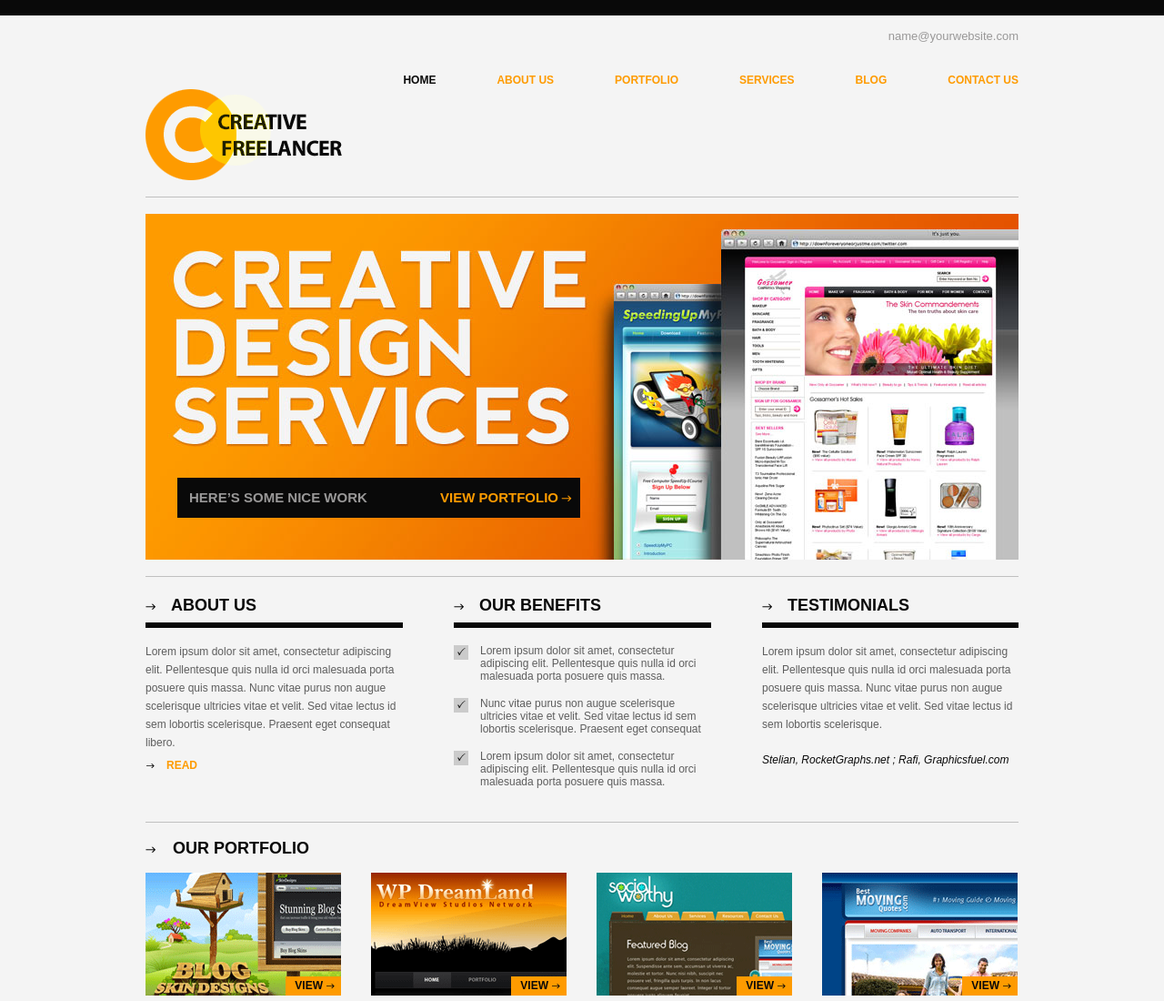
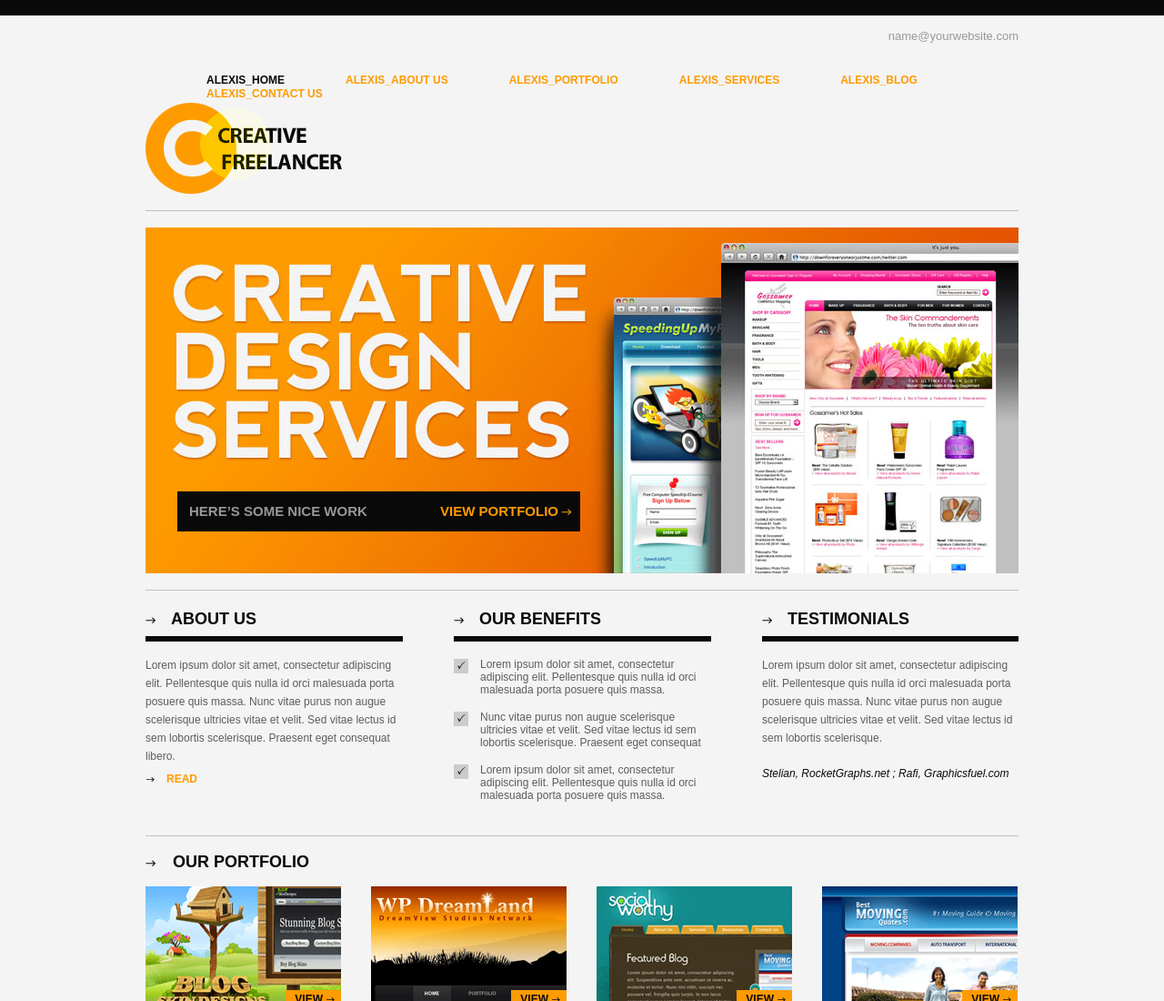
Before and after one commit to IADTerritoireDigital/Demon, a plain HTML site: page demo/index.html in a window 1280 px wide. Shown: the top 1100 px of the page at 91% size. Drawn offline with Linux system fonts and the light colour scheme.

Commit message:
Modif Alexis menu

```diff
--- a/demo/index.html
+++ b/demo/index.html
@@ -13,12 +13,12 @@
     <div class="mail"><a href="#">name@yourwebsite.com</a></div>
     <div class="row">
       <ul id="nav">
-        <li class="active"><a href="#">home</a></li>
-        <li><a href="#">about us</a></li>
-        <li><a href="#">portfolio</a></li>
-        <li><a href="#">services</a></li>
-        <li><a href="#">blog</a></li>
-        <li><a href="#">contact us</a></li>
+        <li class="active"><a href="#">alexis_home</a></li>
+        <li><a href="#">alexis_about us</a></li>
+        <li><a href="#">alexis_portfolio</a></li>
+        <li><a href="#">alexis_services</a></li>
+        <li><a href="#">alexis_blog</a></li>
+        <li><a href="#">alexis_contact us</a></li>
       </ul>
       <h1 class="logo"><a href="#">Creative Freelancer</a></h1>
     </div>
```
